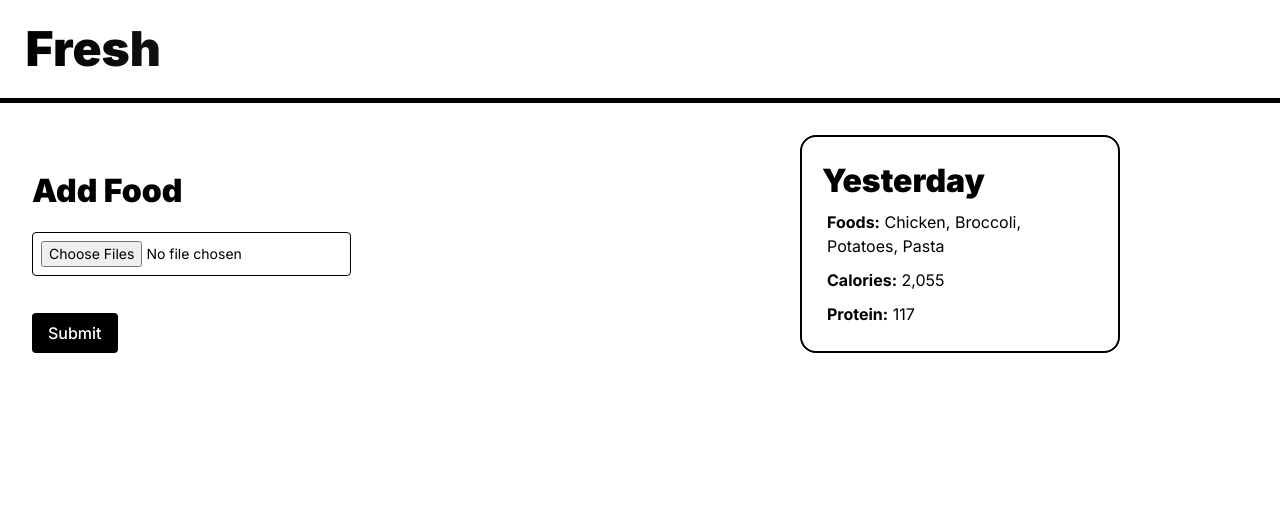
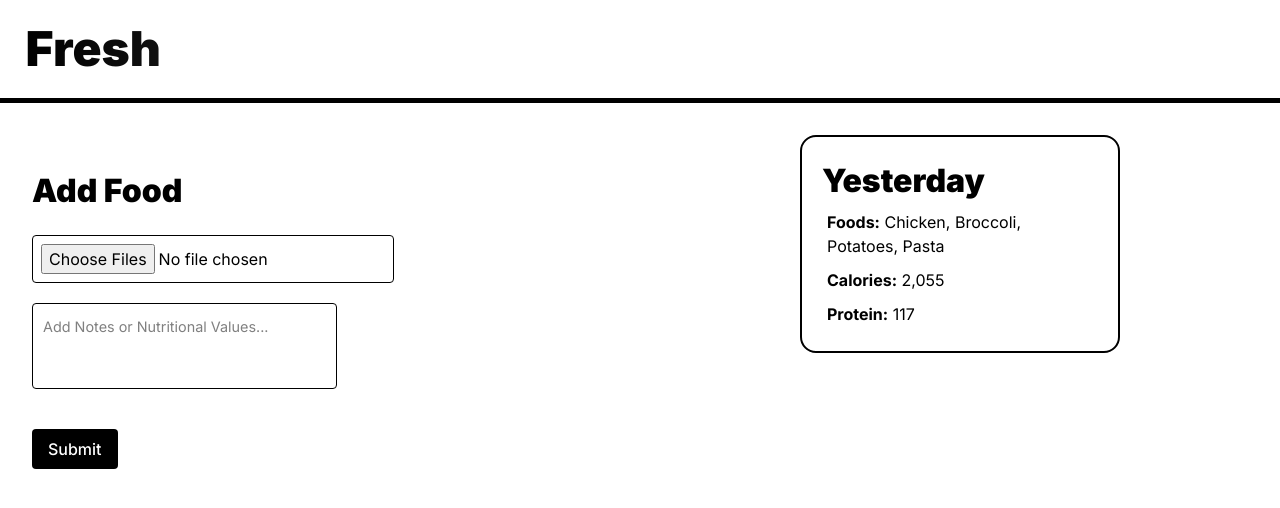
Before and after one commit to jacobtrebil/fresh, a Next.js app: page /fooddetection in a window 1280 px wide. Shown: the top 508 px of the page. Built offline with nearby package versions, Linux system fonts and the light colour scheme.

Commit message:
added text input ui

```diff
--- a/src/app/fooddetection/page.tsx
+++ b/src/app/fooddetection/page.tsx
@@ -105,9 +105,14 @@ export default function FoodDetection() {
         </div>
         <input
           type="file"
-          className= "text-sm border rounded -lg cursor-pointer"
+          className= "uploadFiles"
           multiple
           onChange={e => handleFileChange(e)}
+        /><br></br>
+          <input
+            type="text"
+            className="notes"
+            placeholder="Add Notes or Nutritional Values..."
           /><br></br>
         <button type="submit" className="button" onClick={handleSubmit}>Submit</button>
         </div>
@@ -133,6 +138,8 @@ export default function FoodDetection() {
     </div>
   );
 }
+
+// <p className="notesTitle">Add Notes or Nutritional Values</p>
 
         // newImages.push(reader.result);
         // setImages([reader.result]/* (images) => [...images, ...reader.result as string]*/);
--- a/src/app/globals.css
+++ b/src/app/globals.css
@@ -46,7 +46,7 @@ h2 {
 
 .uploadSection {
   width: 45%;
-  margin: 5% 2%;
+  margin: 5% 2% 2% 2%;
   text-align: left;
   display: inline-block;
 }
@@ -60,6 +60,31 @@ h2 {
   display: inline-block;
   border-radius: 4px;
 }
+
+.uploadFiles {
+  margin: 20px auto;
+  display: inline-block;
+}
+
+.notes {
+  padding: 10px 10px 50px 10px;
+  width: 53%;
+  text-align: left;
+  display: inline-block;
+  color: black;
+  margin: 0px auto 20px auto !important;
+}
+
+.notes::placeholder {
+  color: gray;
+  font-size: 0.9rem;
+}
+
+/* .notesTitle {
+  font-weight: 500;
+  text-align: left;
+  margin: 0 0 0 0;
+} */
 
 .foodLogSection {
   width: 50%;
```
